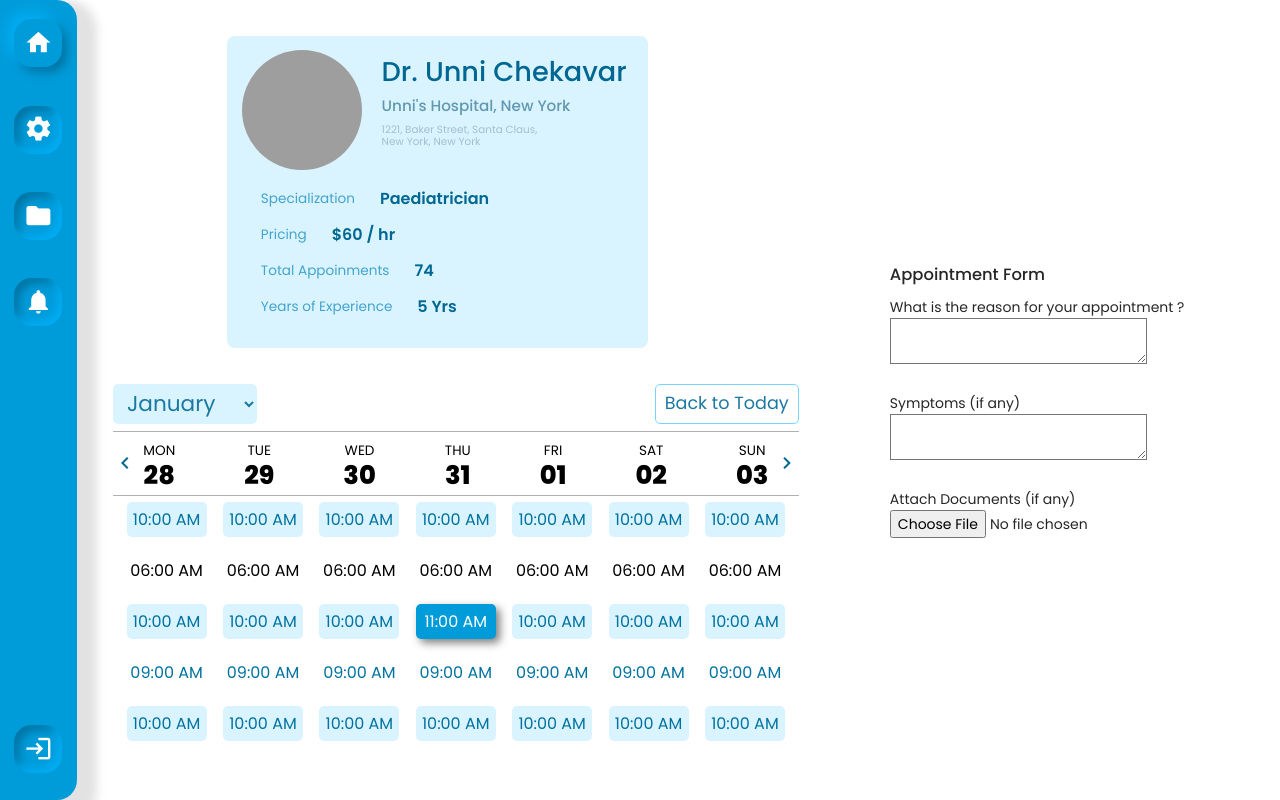
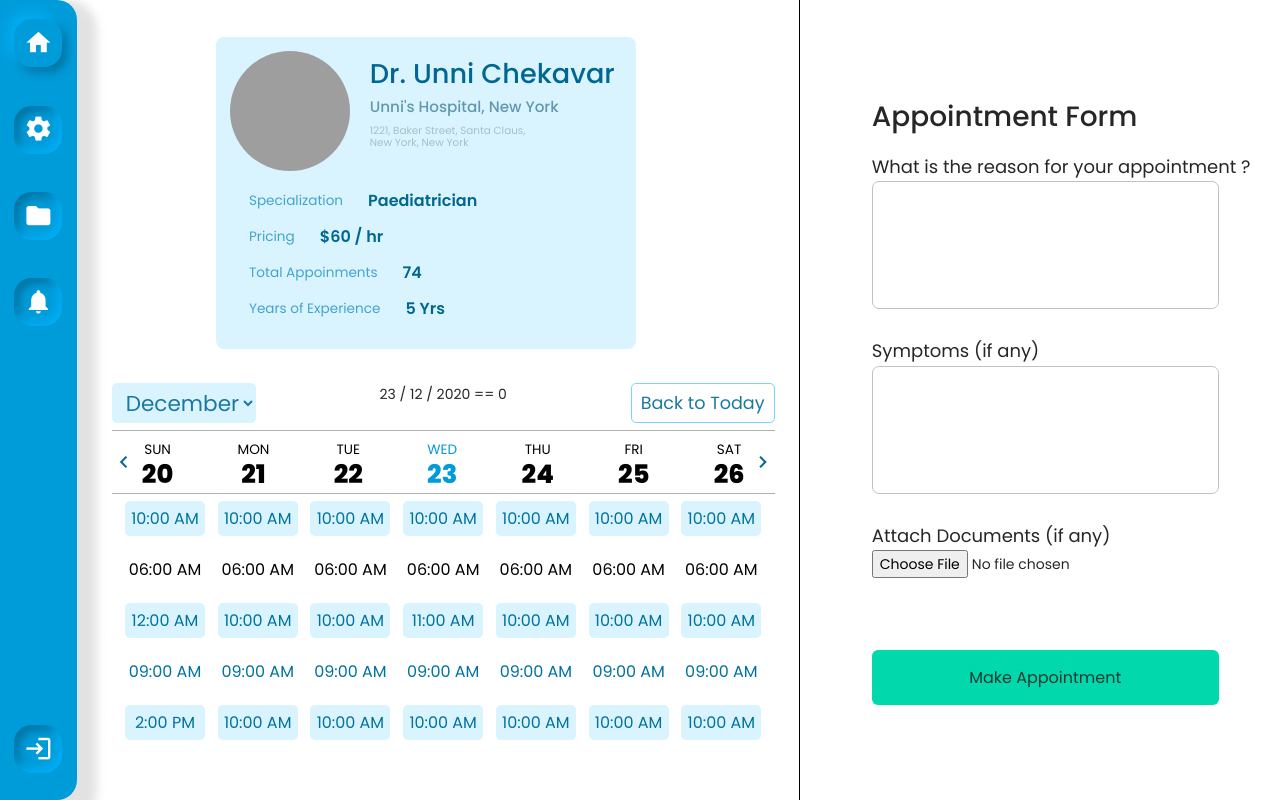
Before and after one commit to No-det/DrChrome-Client, a React (Create React App) app: page /appointment in a window 1280 px wide. Built offline with nearby package versions, Linux system fonts and the light colour scheme; grey boxes are pictures that could not be loaded.

Commit message:
Slot selection pending

```diff
--- a/src/Components/Appointment/AppoinmentForm/index.css
+++ b/src/Components/Appointment/AppoinmentForm/index.css
@@ -0,0 +1,32 @@
+.apt-form {
+    width: 100%;
+    padding-left: 15%;
+}
+.apt-form h3 {
+    font-size: 28px;
+}
+.apt-form label {
+    font-size: 18px;
+}
+.apt-form textarea {
+    background: #FFFFFF;
+    border: 0.5px solid #C7BFBF;
+    resize: none;
+    width: 85%;
+    border-radius: 7px;
+    outline: none;
+    padding: 2%;
+}
+.apt-form button {
+    /* bottom: 10px; */
+    padding: 15px;
+    width: 85%;
+    /* position: fixed; */
+    border: none;
+    background: #01D9AD;
+    color: #203833;
+    font-size: 16px;
+    border-radius: 6px;
+    height: fit-content;
+    margin-top: 50px;
+}
--- a/src/Components/Appointment/AppoinmentForm/index.js
+++ b/src/Components/Appointment/AppoinmentForm/index.js
@@ -5,11 +5,12 @@ export default function AppointmentForm () {
         <div className="apt-form">
             <h3>Appointment Form</h3>
             <label>What is the reason for your appointment ?</label><br />
-            <textarea></textarea><br /><br />
+            <textarea rows="5"></textarea><br /><br />
             <label>Symptoms (if any)</label><br />
-            <textarea></textarea><br /><br />
+            <textarea rows="5"></textarea><br /><br />
             <label>Attach Documents (if any)</label><br />
-            <input type="file" />
+            <input type="file" /><br /><br />
+            <button>Make Appointment</button>
         </div>
     );
 }
--- /dev/null
+++ b/src/Components/Appointment/SlotSelector/app.js
@@ -0,0 +1,31 @@
+export var weekdays = new Array(7);
+weekdays[0] = "SUN";
+weekdays[1] = "MON";
+weekdays[2] = "TUE";
+weekdays[3] = "WED";
+weekdays[4] = "THU";
+weekdays[5] = "FRI";
+weekdays[6] = "SAT";
+
+export function weekday (weekNo) {
+    if (weekNo > 6)
+        weekNo = weekNo - 6;
+    if (weekNo < 0)
+        weekNo = weekNo + 7;
+    return weekdays[weekNo];
+}
+
+export function getWeek (midDate) {
+    let week = new Array(7);
+    var i;
+    for (i = 0; i < 7; i++) {
+        week[i] = new Date(midDate);
+    }
+    week[0].setDate(week[0].getDate() - 3);
+    week[1].setDate(week[1].getDate() - 2);
+    week[2].setDate(week[2].getDate() - 1);
+    week[4].setDate(week[4].getDate() + 1);
+    week[5].setDate(week[5].getDate() + 2);
+    week[6].setDate(week[6].getDate() + 3);
+    return week;
+}
--- a/src/Components/Appointment/SlotSelector/index.css
+++ b/src/Components/Appointment/SlotSelector/index.css
@@ -49,6 +49,7 @@
     justify-content: center;
     align-items: center;
     padding: 1%;
+    cursor: pointer;
 }
 .weekSelector {
     width: 100%;
@@ -60,6 +61,7 @@
 }
 .daySelector span {
     color: rgb(0,103,147,1);
+    cursor: pointer;
 }
 .dayBlock span:nth-child(1) {
     font-size: 1.7vh;
@@ -70,6 +72,9 @@
     font-size: 3.2vh;
     font-weight: 900;
     color: black;
+}
+.selected span:nth-child(1), .selected span:nth-child(2) {
+    color: #009BD9;
 }
 .timeSelector {
     display: flex;
@@ -96,8 +101,12 @@
     color: #0072A0;
     background: #DAF4FF;
 }
-.timeBlock-selected {
+.timeBlock-selected, .timeBlock-notAvailable:hover, .timeBlock-available:hover, .timeBlock-selected:hover {
     color: #FFFFFF;
+    cursor: pointer;
     background: #009BD9;
     box-shadow: 4px 4px 8px rgba(0, 0, 0, 0.5);
 }
+.timeBlock-passed:hover {
+    cursor: not-allowed;
+}
--- a/src/Components/Appointment/SlotSelector/index.js
+++ b/src/Components/Appointment/SlotSelector/index.js
@@ -1,45 +1,101 @@
 import "./index.css";
+import { useState, useEffect } from 'react';
+import { weekday, getWeek } from "./app";
+
+
 
 export default function SlotSelector () {
+
+    let date = new Date();
+
+    const [slotTime, setslotTime] = useState(0);
+    const [slotDay, setslotDay] = useState(date.getDate());
+    const [slotMonth, setslotMonth] = useState(date.getMonth() + 1);
+    const [slotYear, setslotYear] = useState(date.getFullYear());
+    const [slotWeek, setslotWeek] = useState(getWeek(date));
+
+    useEffect(() => {
+        // setslotWeek(getWeek(`${slotYear}-${slotMonth}-`));
+        return () => {
+            //
+        }
+    }, [])
+
     return <div className="slotSelector">
         <div className="monthSelector">
-            <select id="month" name="month" size="1" selected="June">
-                <option value="January">January</option>
-                <option value="February">February</option>
-                <option value="March">March</option>
-                <option value="April">April</option>
-                <option value="May">May</option>
-                <option value="June">June</option>
-                <option value="July">July</option>
-                <option value="August">August</option>
-                <option value="September">September</option>
-                <option value="October">October</option>
-                <option value="November">November</option>
-                <option value="December">December</option>
+            <select
+                size="1"
+                value={slotWeek[3].getMonth() + 1}
+                onChange={(e) => setslotWeek(getWeek(`${slotWeek[3].getFullYear()}-${e.target.value}-${slotWeek[3].getDate()}`))}
+            >
+                <option value="1">January</option>
+                <option value="2">February</option>
+                <option value="3">March</option>
+                <option value="4">April</option>
+                <option value="5">May</option>
+                <option value="6">June</option>
+                <option value="7">July</option>
+                <option value="8">August</option>
+                <option value="9">September</option>
+                <option value="10">October</option>
+                <option value="11">November</option>
+                <option value="12">December</option>
             </select>
+            <p>{slotWeek[3].getDate()} / {slotWeek[3].getMonth() + 1} / {slotWeek[3].getFullYear()} == {slotTime}</p>
             <button>Back to Today</button>
         </div>
         <div className="weekSelector">
             <div className="daySelector">
-                <span className="material-icons">keyboard_arrow_left</span>
+                <span
+                    className="material-icons"
+                    onClick={() => setslotWeek(getWeek(slotWeek[3].setDate(slotWeek[3].getDate() - 6)))}
+                >
+                    keyboard_arrow_left
+                </span>
                 <div className="dayBlocks">
-                    <div className="dayBlock"><span>Mon</span><span>28</span></div>
-                    <div className="dayBlock"><span>Tue</span><span>29</span></div>
-                    <div className="dayBlock"><span>Wed</span><span>30</span></div>
-                    <div className="dayBlock"><span>Thu</span><span>31</span></div>
-                    <div className="dayBlock"><span>Fri</span><span>01</span></div>
-                    <div className="dayBlock"><span>Sat</span><span>02</span></div>
-                    <div className="dayBlock"><span>Sun</span><span>03</span></div>
+                    <div className="dayBlock" onClick={() => setslotWeek(getWeek(slotWeek[0]))}>
+                        <span>{weekday(slotWeek[0].getDay())}</span>
+                        <span>{slotWeek[0].getDate()}</span>
+                    </div>
+                    <div className="dayBlock" onClick={() => setslotWeek(getWeek(slotWeek[1]))}>
+                        <span>{weekday(slotWeek[1].getDay())}</span>
+                        <span>{slotWeek[1].getDate()}</span>
+                    </div>
+                    <div className="dayBlock" onClick={() => setslotWeek(getWeek(slotWeek[2]))}>
+                        <span>{weekday(slotWeek[2].getDay())}</span>
+                        <span>{slotWeek[2].getDate()}</span>
+                    </div>
+                    <div className="dayBlock selected" onClick={() => setslotWeek(getWeek(slotWeek[3]))}>
+                        <span>{weekday(slotWeek[3].getDay())}</span>
+                        <span>{slotWeek[3].getDate()}</span>
+                    </div>
+                    <div className="dayBlock" onClick={() => setslotWeek(getWeek(slotWeek[4]))}>
+                        <span>{weekday(slotWeek[4].getDay())}</span>
+                        <span>{slotWeek[4].getDate()}</span>
+                    </div>
+                    <div className="dayBlock" onClick={() => setslotWeek(getWeek(slotWeek[5]))}>
+                        <span>{weekday(slotWeek[5].getDay())}</span>
+                        <span>{slotWeek[5].getDate()}</span>
+                    </div>
+                    <div className="dayBlock" onClick={() => setslotWeek(getWeek(slotWeek[6]))}>
+                        <span>{weekday(slotWeek[6].getDay())}</span>
+                        <span>{slotWeek[6].getDate()}</span>
+                    </div>
                 </div>
-                <span className="material-icons">keyboard_arrow_right</span>
+                <span
+                    className="material-icons"
+                    onClick={() => setslotWeek(getWeek(slotWeek[3].setDate(slotWeek[3].getDate() + 6)))}
+                >
+                    keyboard_arrow_right
+                </span>
             </div>
             <div className="timeSelector">
                 <div className="dayTimeBlock">
-                    <p className="timeBlock-available">10:00 AM</p>
+                    <p className="timeBlock-available" onClick={() => setslotTime('10:00 AM')}>10:00 AM</p>
                     <p className="timeBlock-passed">06:00 AM</p>
-                    <p className="timeBlock-available">10:00 AM</p>
+                    <p className="timeBlock-available" onClick={() => setslotTime('12:00 AM')}>12:00 AM</p>
                     <p className="timeBlock-notAvailable">09:00 AM</p>
-                    <p className="timeBlock-available">10:00 AM</p>
+                    <p className="timeBlock-available" onClick={() => setslotTime('02:00 PM')}>2:00 PM</p>
                 </div>
                 <div className="dayTimeBlock">
                     <p className="timeBlock-available">10:00 AM</p>
@@ -58,7 +114,7 @@ export default function SlotSelector () {
                 <div className="dayTimeBlock">
                     <p className="timeBlock-available">10:00 AM</p>
                     <p className="timeBlock-passed">06:00 AM</p>
-                    <p className="timeBlock-selected">11:00 AM</p>
+                    <p className="timeBlock-available">11:00 AM</p>
                     <p className="timeBlock-notAvailable">09:00 AM</p>
                     <p className="timeBlock-available">10:00 AM</p>
                 </div>
--- a/src/Components/Appointment/index.css
+++ b/src/Components/Appointment/index.css
@@ -13,6 +13,7 @@
     flex-direction: column;
     align-items: center;
     justify-content: center;
+    padding-right: 2%;
 }
 .apt-formContainer {
     height: 100%;
@@ -21,6 +22,7 @@
     flex-direction: column;
     align-items: center;
     justify-content: center;
+    border-left: 1px solid #000000;
 }
 
 .apt-docCard {
```
